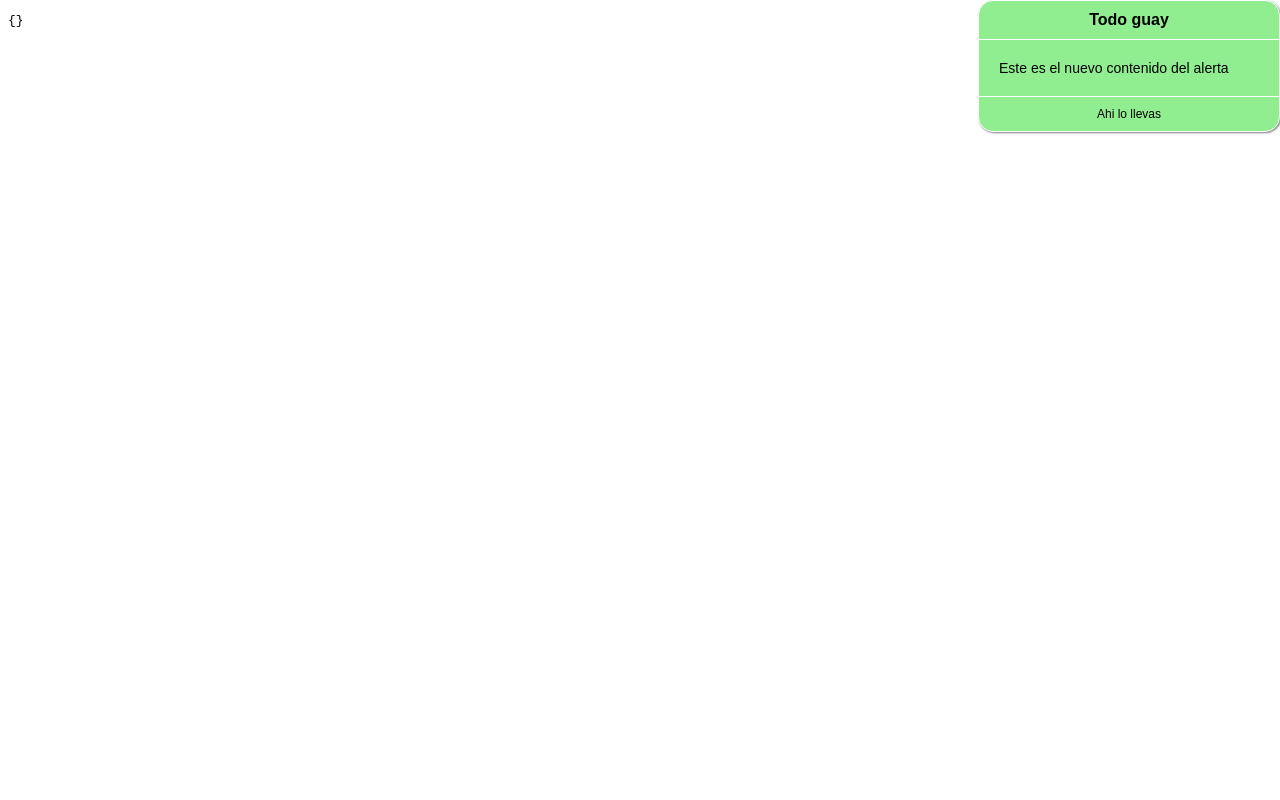
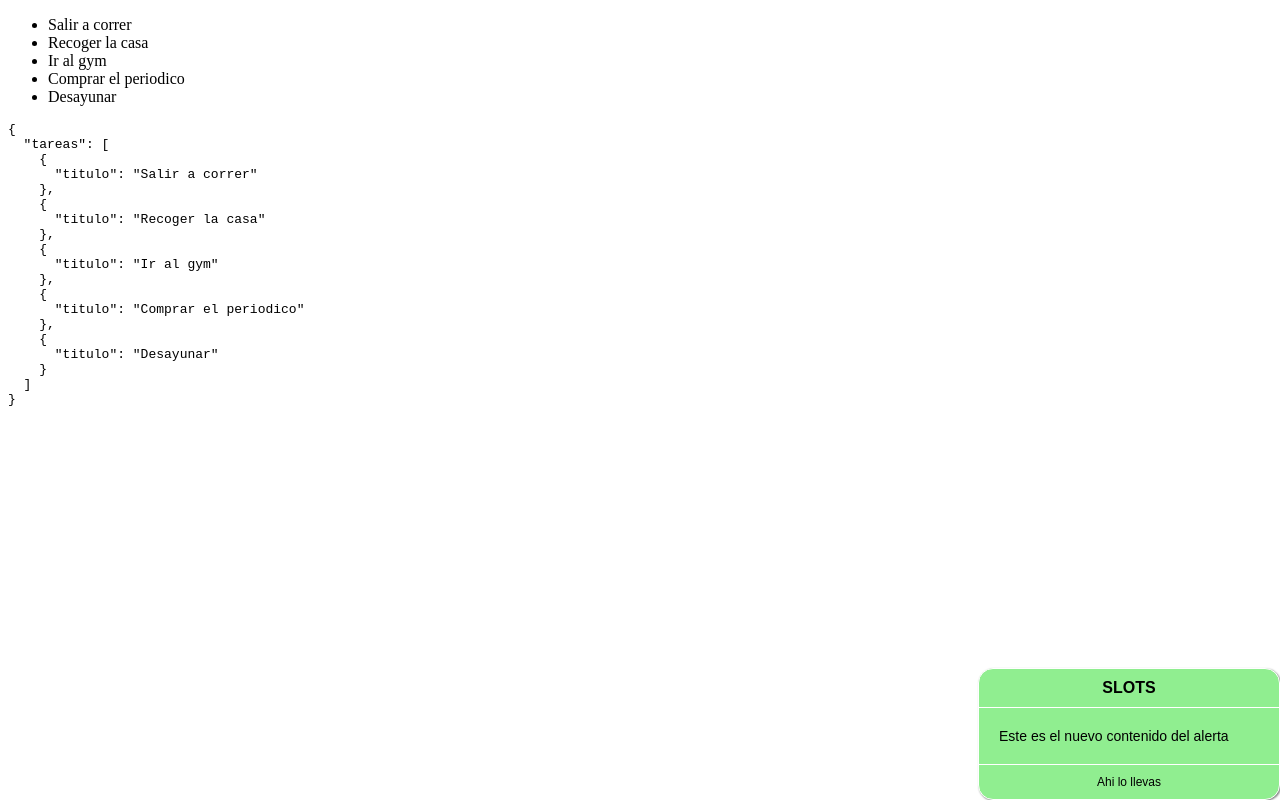
Before and after one commit to rauibert/VueComponents, a plain HTML site: page indexSlots.html in a window 1280 px wide. Drawn offline with nearby package versions, Linux system fonts and the light colour scheme.

Commit message:
Uso de scoped slots

```diff
--- a/indexSlots.html
+++ b/indexSlots.html
@@ -12,14 +12,25 @@
 <body>
 
 <main>
-    <alerta tipo="alerta--exito" posicion="alerta--arriba-derecha">
-      <template slot="header">Todo guay</template>
+    <mis-tareas :listado="tareas">
+      <template scope="datos">
+        <li>{{ datos.titulo }}</li>
+      </template>
+    </mis-tareas>
+
+    <alerta tipo="alerta--exito" posicion="alerta--abajo-derecha">
+      <template slot="header">SLOTS</template>
       <template>Este es el nuevo contenido del alerta</template>
-      <template slot="footer">Ahi lo llevas</template>
+      <template slot="footer">Ahi lo llevas </template>
     </alerta>
     <pre>{{ $data }}</pre>
 </main>
 
+<template id="mis-tareas-template">
+  <ul>
+    <slot v-for="tarea in listado" :titulo="tarea.titulo"></slot>
+  </ul>
+</template>
 
 <script src="https://unpkg.com/vue@2.1.10/dist/vue.js"></script>
 <script src="https://unpkg.com/axios/dist/axios.min.js"></script>
--- a/js/mainSlot.js
+++ b/js/mainSlot.js
@@ -1,3 +1,8 @@
+Vue.component('mis-tareas', {
+  props: ['listado'],
+  template: '#mis-tareas-template'
+});
+
 // El slot crea un contenido por defecto
 
 Vue.component('alerta', {
@@ -24,4 +29,13 @@ Vue.component('alerta', {
 
 new Vue({
   el: 'main',
+  data: {
+    tareas: [
+      {titulo: 'Salir a correr'},
+      {titulo: 'Recoger la casa'},
+      {titulo: 'Ir al gym'},
+      {titulo: 'Comprar el periodico'},
+      {titulo: 'Desayunar'}
+    ]
+  }
 });
```
Also changed, not shown: 1 other file.
